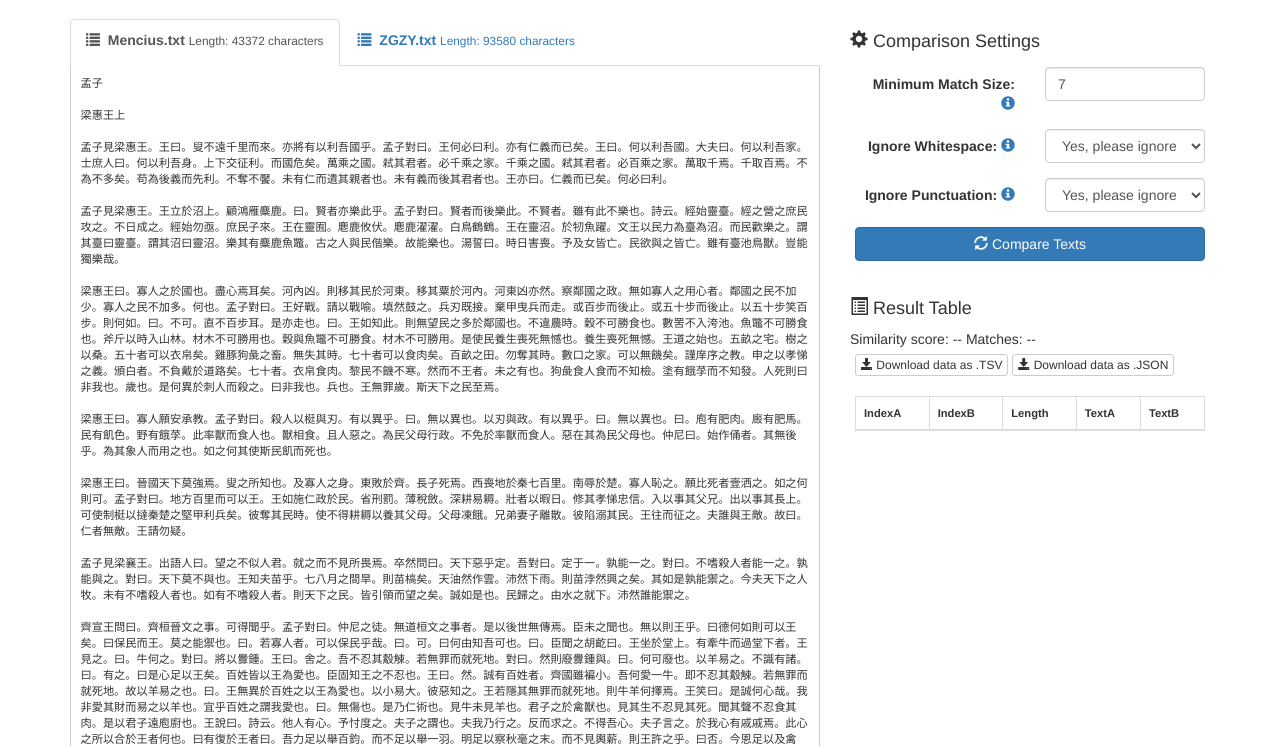
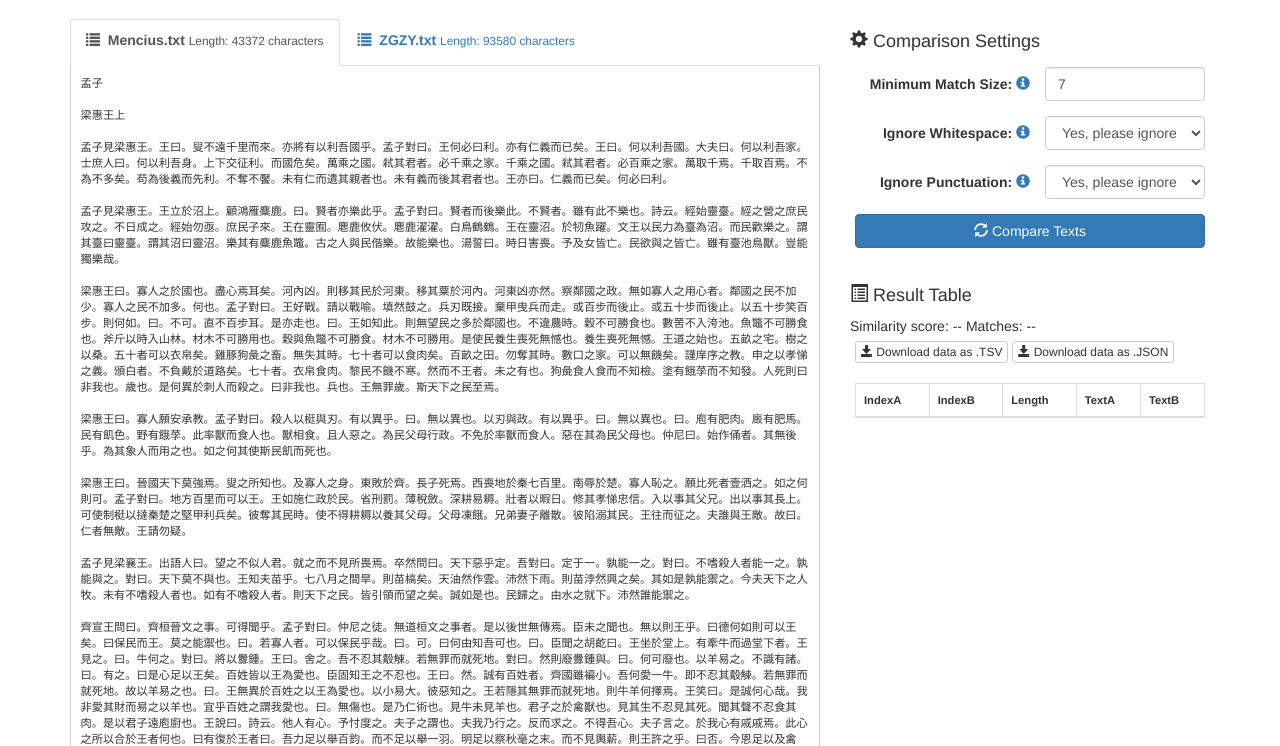
Before and after one commit to MGelein/comparativus, a website: page index.html in a window 1280 px wide. Shown: the part 54-800 px from the top of the page. Drawn offline with Linux system fonts and the light colour scheme.

Commit message:
Minor changes to settings panel

```diff
--- a/index.html
+++ b/index.html
@@ -89,8 +89,7 @@
         <div class="panel-body collapse in" id="settingsPanel">
           <form class="form-horizontal">
             <div class="form-group">
-              <label class="control-label col-sm-6" for="minimumMatchSize">Minimum Match Size:
-                <a href="#" data-toggle="popover" data-trigger="hover" title="Minimum Match Size"
+              <label class="control-label tight col-sm-6" for="minimumMatchSize">Minimum Match Size:&nbsp;<a href="#" data-toggle="popover" data-trigger="hover" title="Minimum Match Size"
                 data-content="The minimum match size determines the smallest a match can be to be added to the results. NB: Smaller settings create more results which can make the browser very slow."><i class="glyphicon glyphicon-info-sign"></i></a>
               </label>
               <div class="col-sm-6">
@@ -98,8 +97,7 @@
               </div>
             </div>
             <div class="form-group">
-              <label class="control-label col-sm-6" for="stripWhiteSpace">Ignore Whitespace:
-                <a href="#" data-toggle="popover" data-trigger="hover" title="Ignore Whitespace"
+              <label class="control-label tight col-sm-6" for="stripWhiteSpace">Ignore Whitespace:&nbsp;<a href="#" data-toggle="popover" data-trigger="hover" title="Ignore Whitespace"
                 data-content="This option ignores tabs, newlines and spaces. If they are ignored generally the results are cleaner and more accurate."><i class="glyphicon glyphicon-info-sign"></i></a>
               </label>
               <div class="col-sm-6">
@@ -110,8 +108,7 @@
               </div>
             </div>
             <div class="form-group">
-              <label class="control-label col-sm-6" for="stripPunctuation">Ignore Punctuation:
-                <a href="#" data-toggle="popover" data-trigger="hover" title="Ignore Punctuation"
+              <label class="control-label tight col-sm-6" for="stripPunctuation">Ignore Punctuation:&nbsp;<a href="#" data-toggle="popover" data-trigger="hover" title="Ignore Punctuation"
                 data-content="This option igenores all punctuation. Generally this improves the results."><i class="glyphicon glyphicon-info-sign"></i></a>
               </label>
               <div class="col-sm-6">
```
